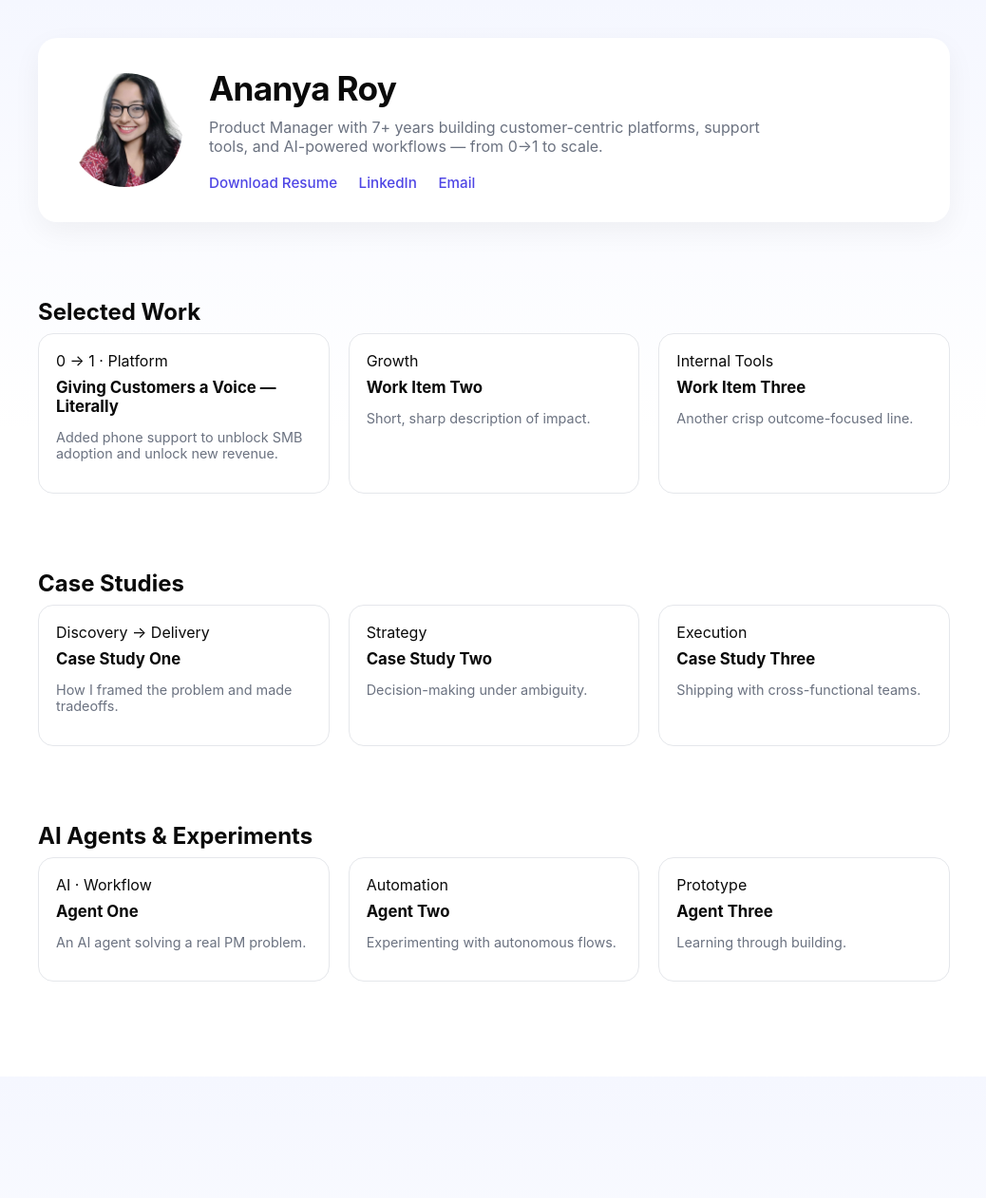
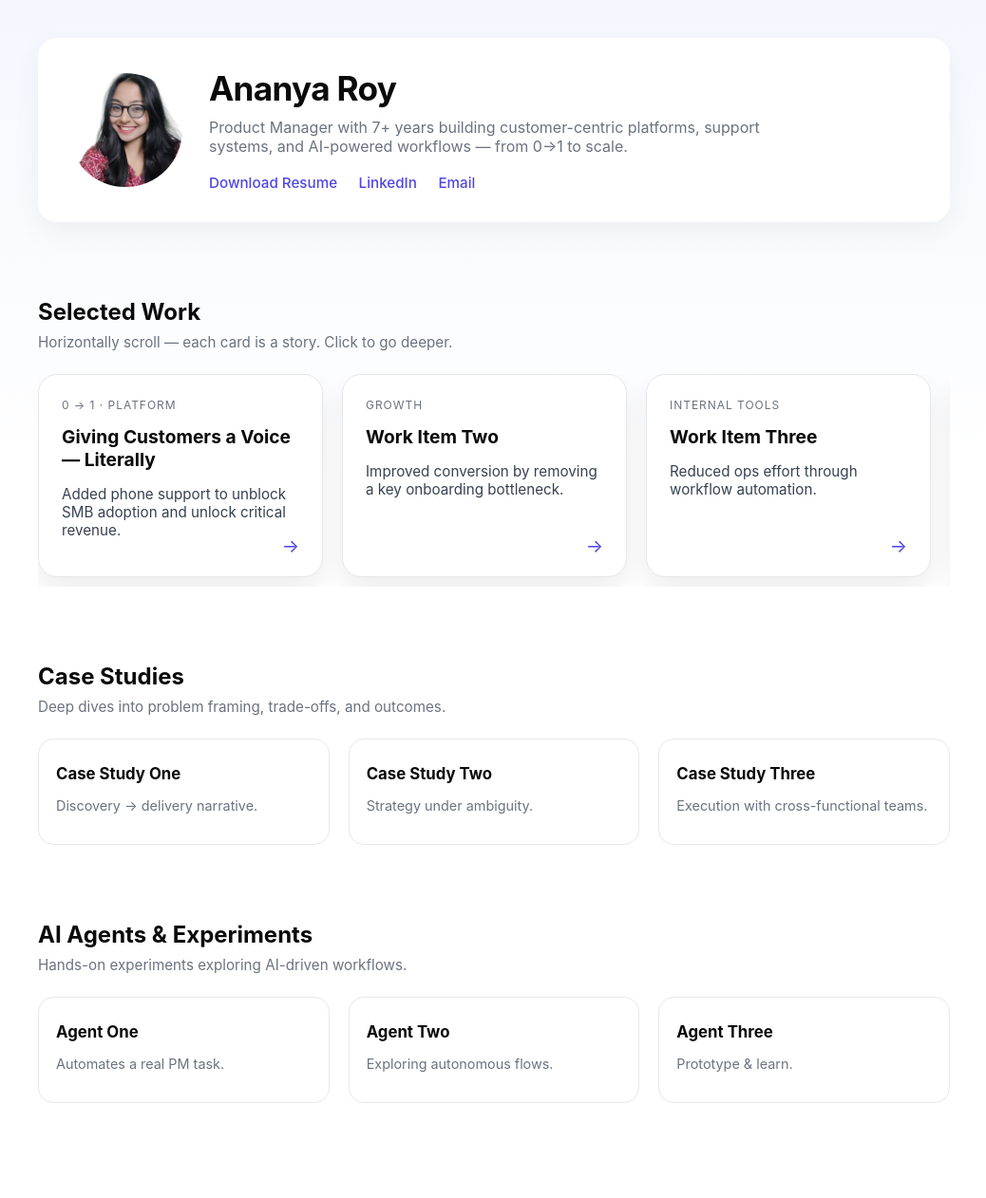
Before and after one commit to Ananya212/ananya-roy-pm, a Jekyll site: the page built from index.md, in a window 1280 px wide. Shown: the whole page at 95% size, without its empty margins (120-1158 px from the left). Built offline with Jekyll 4.4.1, drawn with Linux system fonts in a browser that asks for light colours; before the commit the page ends 1134 px from its top, so only the background shows below that.

Commit message:
Update index.md

```diff
--- a/index.md
+++ b/index.md
@@ -4,15 +4,15 @@
 ---
 
 <div class="hero">
-  <img src="{{ site.baseurl }}/assets/profile.png" alt="Ananya Roy">
+  <img src="assets/profile.png" alt="Ananya Roy">
   <div>
     <h1>Ananya Roy</h1>
     <p>
       Product Manager with 7+ years building customer-centric platforms,
-      support tools, and AI-powered workflows — from 0→1 to scale.
+      support systems, and AI-powered workflows — from 0→1 to scale.
     </p>
     <div class="cta">
-      <a href="{{ site.baseurl }}/assets/Ananya_Roy_PM_Resume.pdf">Download Resume</a>
+      <a href="assets/Ananya_Roy_PM_Resume.pdf">Download Resume</a>
       <a href="https://www.linkedin.com/in/YOUR-LINKEDIN">LinkedIn</a>
       <a href="mailto:youremail@gmail.com">Email</a>
     </div>
@@ -21,71 +21,89 @@
 
 <section class="section">
   <h2>Selected Work</h2>
-  <div class="cards">
-    <a class="card" href="work/phone-support">
-      <div class="meta">0 → 1 · Platform</div>
+  <div class="subtitle">
+    Horizontally scroll — each card is a story. Click to go deeper.
+  </div>
+
+  <div class="work-carousel">
+    <a class="work-card" href="work/phone-support">
+      <div class="work-meta">0 → 1 · Platform</div>
       <h3>Giving Customers a Voice — Literally</h3>
       <p>
-        Added phone support to unblock SMB adoption and unlock new revenue.
+        Added phone support to unblock SMB adoption and unlock critical revenue.
       </p>
     </a>
 
-    <a class="card" href="work/work-2">
-      <div class="meta">Growth</div>
+    <a class="work-card" href="work/work-2">
+      <div class="work-meta">Growth</div>
       <h3>Work Item Two</h3>
-      <p>Short, sharp description of impact.</p>
+      <p>
+        Improved conversion by removing a key onboarding bottleneck.
+      </p>
     </a>
 
-    <a class="card" href="work/work-3">
-      <div class="meta">Internal Tools</div>
+    <a class="work-card" href="work/work-3">
+      <div class="work-meta">Internal Tools</div>
       <h3>Work Item Three</h3>
-      <p>Another crisp outcome-focused line.</p>
+      <p>
+        Reduced ops effort through workflow automation.
+      </p>
+    </a>
+
+    <a class="work-card" href="work/work-4">
+      <div class="work-meta">AI · Productivity</div>
+      <h3>Work Item Four</h3>
+      <p>
+        Used AI to eliminate repetitive agent work.
+      </p>
     </a>
   </div>
 </section>
 
 <section class="section">
   <h2>Case Studies</h2>
+  <div class="subtitle">
+    Deep dives into problem framing, trade-offs, and outcomes.
+  </div>
+
   <div class="cards">
     <a class="card" href="case-studies/case-1">
-      <div class="meta">Discovery → Delivery</div>
       <h3>Case Study One</h3>
-      <p>How I framed the problem and made tradeoffs.</p>
+      <p>Discovery → delivery narrative.</p>
     </a>
 
     <a class="card" href="case-studies/case-2">
-      <div class="meta">Strategy</div>
       <h3>Case Study Two</h3>
-      <p>Decision-making under ambiguity.</p>
+      <p>Strategy under ambiguity.</p>
     </a>
 
     <a class="card" href="case-studies/case-3">
-      <div class="meta">Execution</div>
       <h3>Case Study Three</h3>
-      <p>Shipping with cross-functional teams.</p>
+      <p>Execution with cross-functional teams.</p>
     </a>
   </div>
 </section>
 
 <section class="section">
   <h2>AI Agents & Experiments</h2>
+  <div class="subtitle">
+    Hands-on experiments exploring AI-driven workflows.
+  </div>
+
   <div class="cards">
     <a class="card" href="ai-agents/agent-1">
-      <div class="meta">AI · Workflow</div>
       <h3>Agent One</h3>
-      <p>An AI agent solving a real PM problem.</p>
+      <p>Automates a real PM task.</p>
     </a>
 
     <a class="card" href="ai-agents/agent-2">
-      <div class="meta">Automation</div>
       <h3>Agent Two</h3>
-      <p>Experimenting with autonomous flows.</p>
+      <p>Exploring autonomous flows.</p>
     </a>
 
     <a class="card" href="ai-agents/agent-3">
-      <div class="meta">Prototype</div>
       <h3>Agent Three</h3>
-      <p>Learning through building.</p>
+      <p>Prototype & learn.</p>
     </a>
   </div>
 </section>
```
